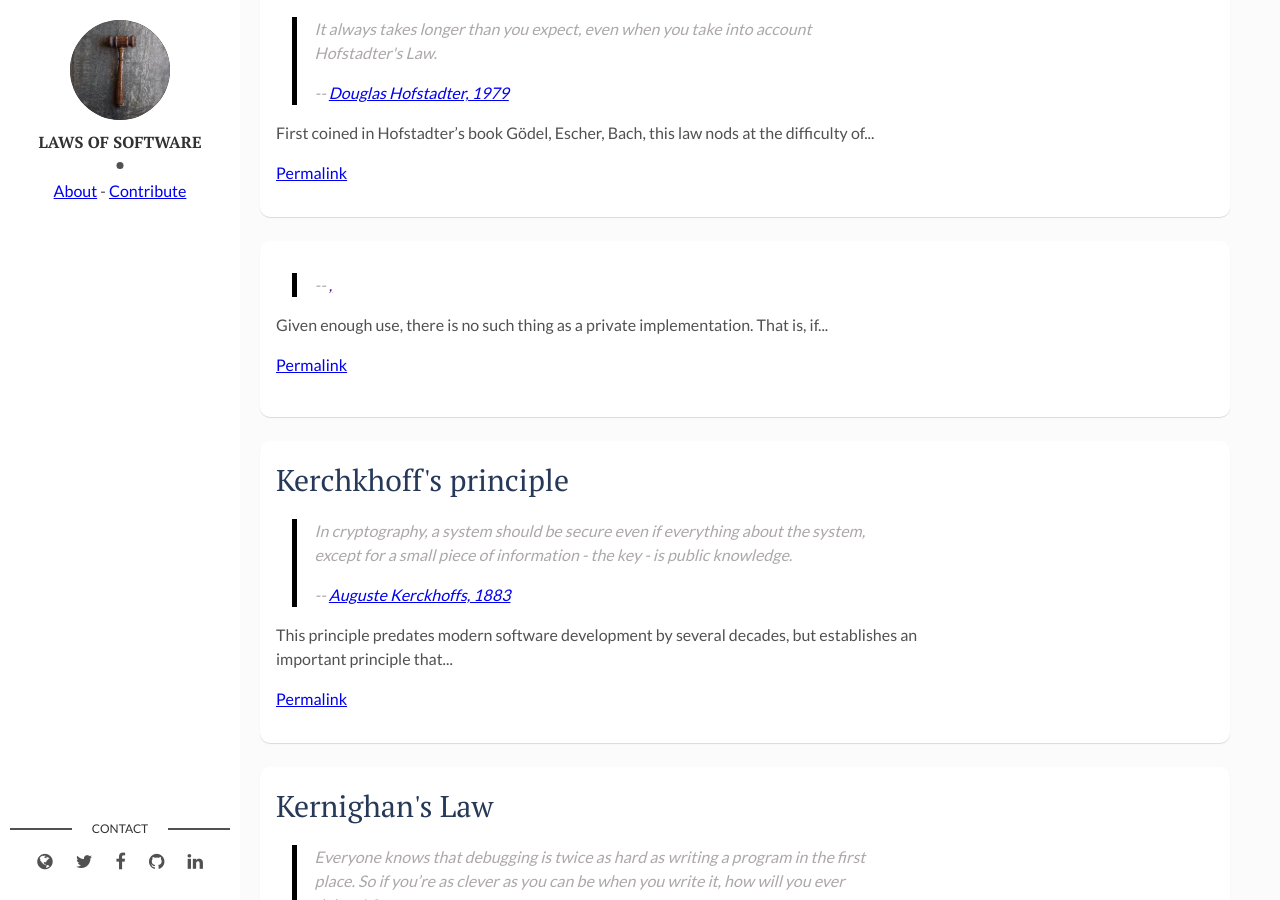
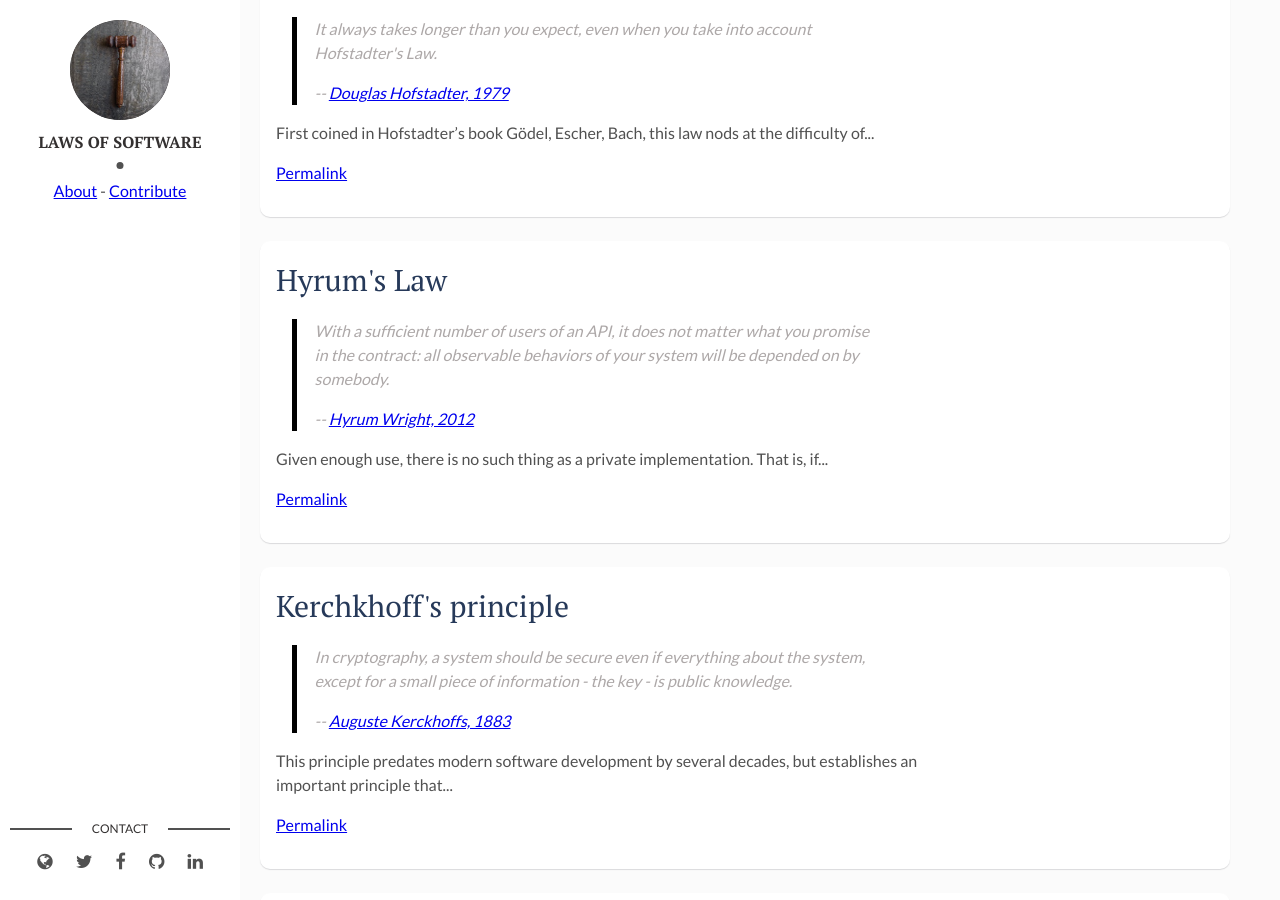
Before and after one commit to shaisachs/laws-of-software, a Jekyll site: the page built from index.html, in a window 1280 px wide and 900 px high, scrolled down 2291 px. Built offline with Jekyll 4.4.1, drawn with Linux system fonts in a browser that asks for light colours.

Commit message:
Add year to Hyrum's law and fix yaml error
Couldn't find a specific year but it couldn't have been earlier than 2012 based on [Hyrum's resume](https://www.hyrumwright.org/cv.html) and [this interview with Hyrum](https://open.spotify.com/episode/5R82UheRlidCqfTMek4Q5h?si=jWdbIeegTYqjbSgkoy8ILg).

```diff
--- a/_laws/hyrum.md
+++ b/_laws/hyrum.md
@@ -1,9 +1,10 @@
 ---
 layout: post
 title: Hyrum's Law
-law: With a sufficient number of users of an API, it does not matter what you promise in the contract: all observable behaviors of your system will be depended on by somebody.
+law: "With a sufficient number of users of an API, it does not matter what you promise in the contract: all observable behaviors of your system will be depended on by somebody."
 law-author: Hyrum Wright
 law-url: https://www.hyrumslaw.com/
+law-year: 2012
 ---
 
 Given enough use, there is no such thing as a private implementation. That is, if an interface has enough consumers, they will collectively depend on every aspect of the implementation, intentionally or not. This effect serves to constrain changes to the implementation, which must now conform to both the explicitly documented interface, as well as the implicit interface captured by usage. We often refer to this phenomenon as "bug-for-bug compatibility."
```
